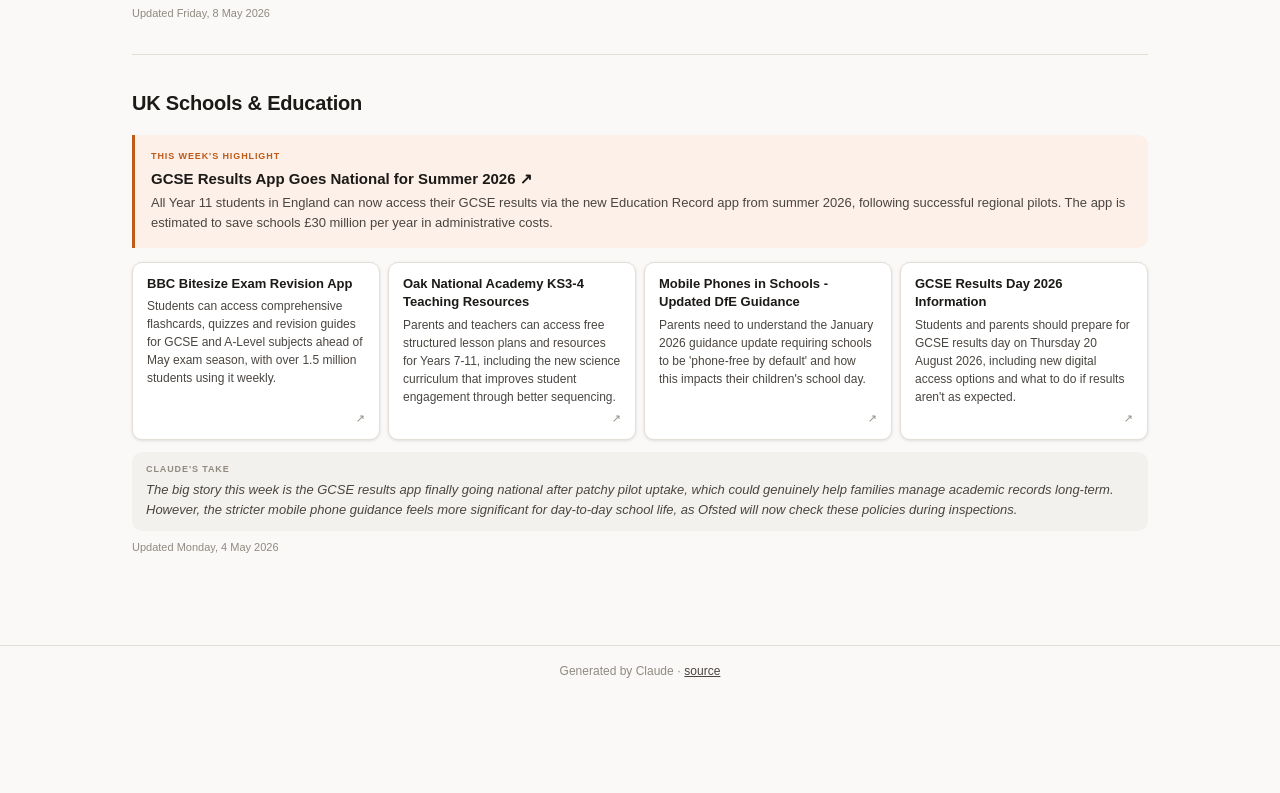
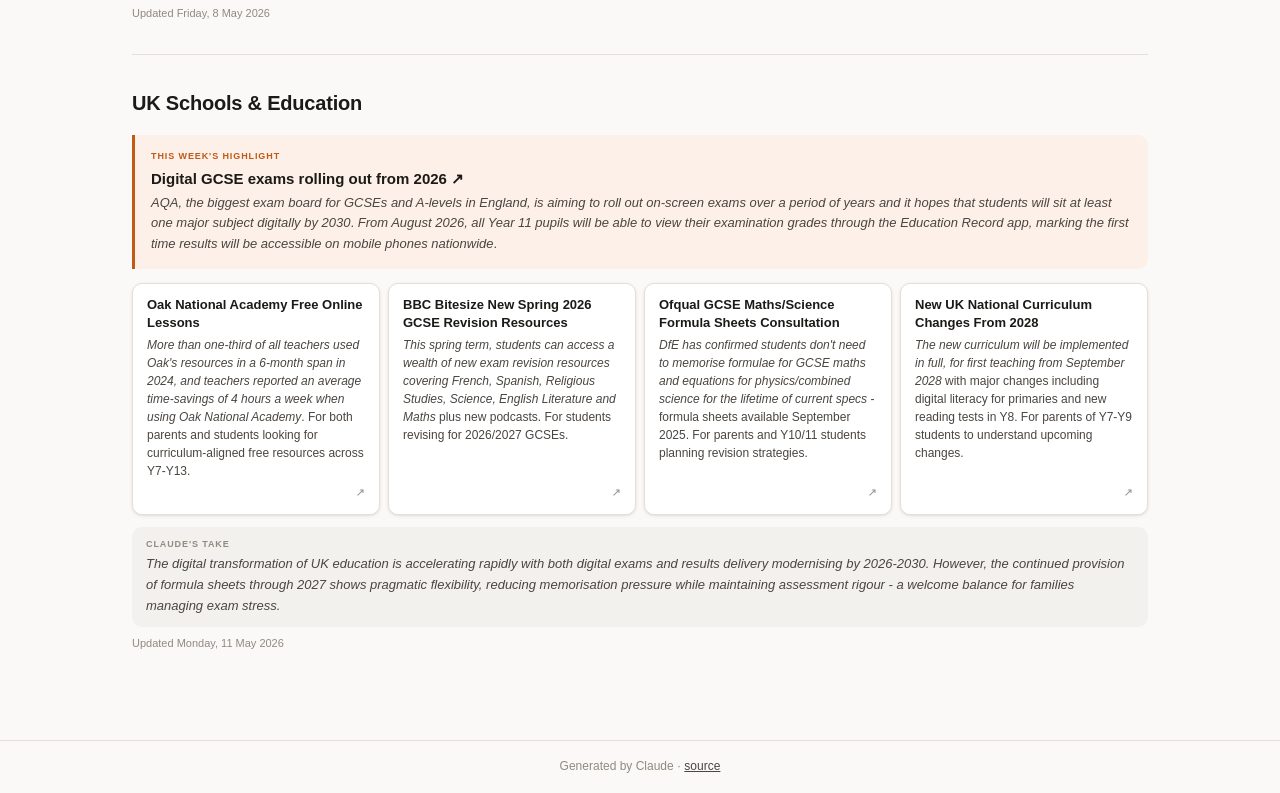
Before and after one commit to funfairlabs-incubator/learning-monkey-switch, a plain HTML site: page index.html in a window 1280 px wide. Shown: the part 5546-6339 px from the top of the page. Before the commit the page ends 6243 px from the top, so only its background shows below. Drawn offline with Linux system fonts and the light colour scheme.

Commit message:
deploy: c6b2404b559b18770205c493d61b131cfc8b89ee

```diff
--- a/index.html
+++ b/index.html
@@ -360,39 +360,39 @@
     <h2 class="topic-title">UK Schools & Education</h2>
     <div class="highlight-card">
       <span class="highlight-label">This week's highlight</span>
-      <a href="https://www.gov.uk/government/news/government-modernises-exam-records-with-new-app" target="_blank" rel="noopener noreferrer" class="highlight-link">
-        GCSE Results App Goes National for Summer 2026 ↗
+      <a href="https://www.aacrao.org/edge/emergent-news/pupils-in-england-could-sit-digital-gcse-exams-from-2026-under-proposals" target="_blank" rel="noopener noreferrer" class="highlight-link">
+        Digital GCSE exams rolling out from 2026 ↗
       </a>
-      <p class="highlight-summary">All Year 11 students in England can now access their GCSE results via the new Education Record app from summer 2026, following successful regional pilots. The app is estimated to save schools £30 million per year in administrative costs.</p>
+      <p class="highlight-summary"><cite index="1-25">AQA, the biggest exam board for GCSEs and A-levels in England, is aiming to roll out on-screen exams over a period of years and it hopes that students will sit at least one major subject digitally by 2030</cite>. <cite index="4-5">From August 2026, all Year 11 pupils will be able to view their examination grades through the Education Record app, marking the first time results will be accessible on mobile phones nationwide</cite>.</p>
     </div>
     <div class="resources-grid">
 
-    <a href="https://www.bbc.co.uk/bitesize" target="_blank" rel="noopener noreferrer" class="resource-card">
-      <span class="resource-title">BBC Bitesize Exam Revision App</span>
-      <span class="resource-why">Students can access comprehensive flashcards, quizzes and revision guides for GCSE and A-Level subjects ahead of May exam season, with over 1.5 million students using it weekly.</span>
+    <a href="https://www.thenational.academy/pupils" target="_blank" rel="noopener noreferrer" class="resource-card">
+      <span class="resource-title">Oak National Academy Free Online Lessons</span>
+      <span class="resource-why"><cite index="17-21,17-22">More than one-third of all teachers used Oak's resources in a 6-month span in 2024, and teachers reported an average time-savings of 4 hours a week when using Oak National Academy</cite>. For both parents and students looking for curriculum-aligned free resources across Y7-Y13.</span>
       <span class="resource-link-icon">↗</span>
     </a>
-    <a href="https://www.thenational.academy/" target="_blank" rel="noopener noreferrer" class="resource-card">
-      <span class="resource-title">Oak National Academy KS3-4 Teaching Resources</span>
-      <span class="resource-why">Parents and teachers can access free structured lesson plans and resources for Years 7-11, including the new science curriculum that improves student engagement through better sequencing.</span>
+    <a href="https://www.bbc.co.uk/bitesize" target="_blank" rel="noopener noreferrer" class="resource-card">
+      <span class="resource-title">BBC Bitesize New Spring 2026 GCSE Revision Resources</span>
+      <span class="resource-why"><cite index="22-2,22-4,22-5">This spring term, students can access a wealth of new exam revision resources covering French, Spanish, Religious Studies, Science, English Literature and Maths</cite> plus new podcasts. For students revising for 2026/2027 GCSEs.</span>
       <span class="resource-link-icon">↗</span>
     </a>
-    <a href="https://www.gov.uk/government/publications/mobile-phones-in-schools" target="_blank" rel="noopener noreferrer" class="resource-card">
-      <span class="resource-title">Mobile Phones in Schools - Updated DfE Guidance</span>
-      <span class="resource-why">Parents need to understand the January 2026 guidance update requiring schools to be 'phone-free by default' and how this impacts their children's school day.</span>
+    <a href="https://www.gov.uk/government/consultations/proposed-changes-to-the-assessment-of-mathematics-physics-and-combined-science-gcses" target="_blank" rel="noopener noreferrer" class="resource-card">
+      <span class="resource-title">Ofqual GCSE Maths/Science Formula Sheets Consultation</span>
+      <span class="resource-why"><cite index="3-10,6-17">DfE has confirmed students don't need to memorise formulae for GCSE maths and equations for physics/combined science for the lifetime of current specs</cite> - formula sheets available September 2025. For parents and Y10/11 students planning revision strategies.</span>
       <span class="resource-link-icon">↗</span>
     </a>
-    <a href="https://www.jcq.org.uk/exams-office/results-days/" target="_blank" rel="noopener noreferrer" class="resource-card">
-      <span class="resource-title">GCSE Results Day 2026 Information</span>
-      <span class="resource-why">Students and parents should prepare for GCSE results day on Thursday 20 August 2026, including new digital access options and what to do if results aren't as expected.</span>
+    <a href="https://www.gov.uk/government/news/new-curriculum-to-give-young-people-the-skills-for-life-and-work" target="_blank" rel="noopener noreferrer" class="resource-card">
+      <span class="resource-title">New UK National Curriculum Changes From 2028</span>
+      <span class="resource-why"><cite index="37-2,37-4,37-6">The new curriculum will be implemented in full, for first teaching from September 2028</cite> with major changes including digital literacy for primaries and new reading tests in Y8. For parents of Y7-Y9 students to understand upcoming changes.</span>
       <span class="resource-link-icon">↗</span>
     </a>
     </div>
     <div class="claude-take">
       <span class="take-label">Claude's take</span>
-      <p>The big story this week is the GCSE results app finally going national after patchy pilot uptake, which could genuinely help families manage academic records long-term. However, the stricter mobile phone guidance feels more significant for day-to-day school life, as Ofsted will now check these policies during inspections.</p>
+      <p>The digital transformation of UK education is accelerating rapidly with both digital exams and results delivery modernising by 2026-2030. However, the continued provision of formula sheets through 2027 shows pragmatic flexibility, reducing memorisation pressure while maintaining assessment rigour - a welcome balance for families managing exam stress.</p>
     </div>
-    <div class="section-meta">Updated Monday, 4 May 2026</div>
+    <div class="section-meta">Updated Monday, 11 May 2026</div>
   </section>
     </div>
   </main>
```
